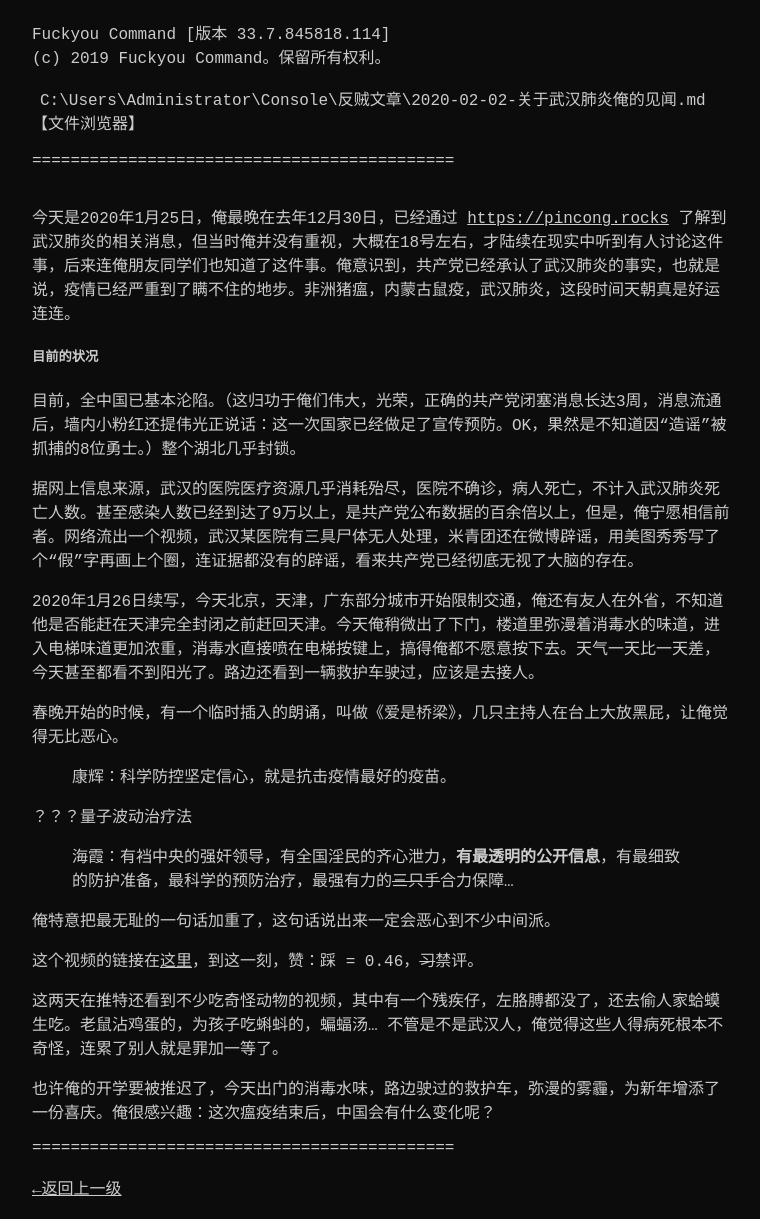
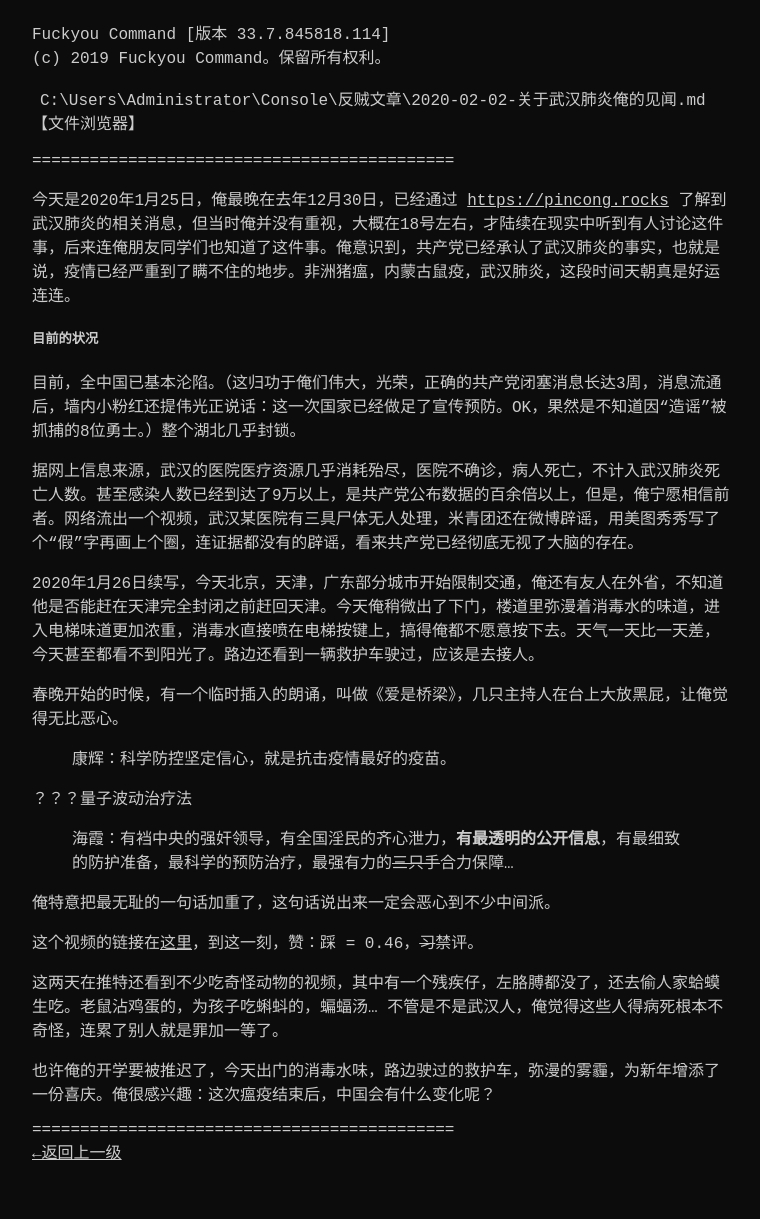
Before and after one commit to loveandrevolution/console, a Jekyll site: the page built from _posts/2020-02-02-关于武汉肺炎俺的见闻.md, in a window 1280 px wide. Shown: the whole page, without its empty margins (258-1018 px from the left). Built offline with Jekyll 4.4.1, drawn with Linux system fonts in a browser that asks for light colours; after the commit the page ends 1183 px from its top, so only the background shows below that.

Commit message:
Update post.html

```diff
--- a/_layouts/post.html
+++ b/_layouts/post.html
@@ -2,7 +2,7 @@
 layout: default
 ---
 &ensp;C:\Users\{{ site.author }}\{{ site.title }}\{{ page.categories }}\{{ page.date | date: '%Y-%m-%d'}}-{{ page.title }}.md 【文件浏览器】<br/><br/>
-<div class="cutter">============================================</div><br/>
+<div class="cutter">============================================</div>
 {{ page.content}}
-<div class="cutter">============================================</div><br/>
+<div class="cutter">============================================</div>
 <a href="{{ site.url }}\{{ page.categories }}">←返回上一级</a>
```
